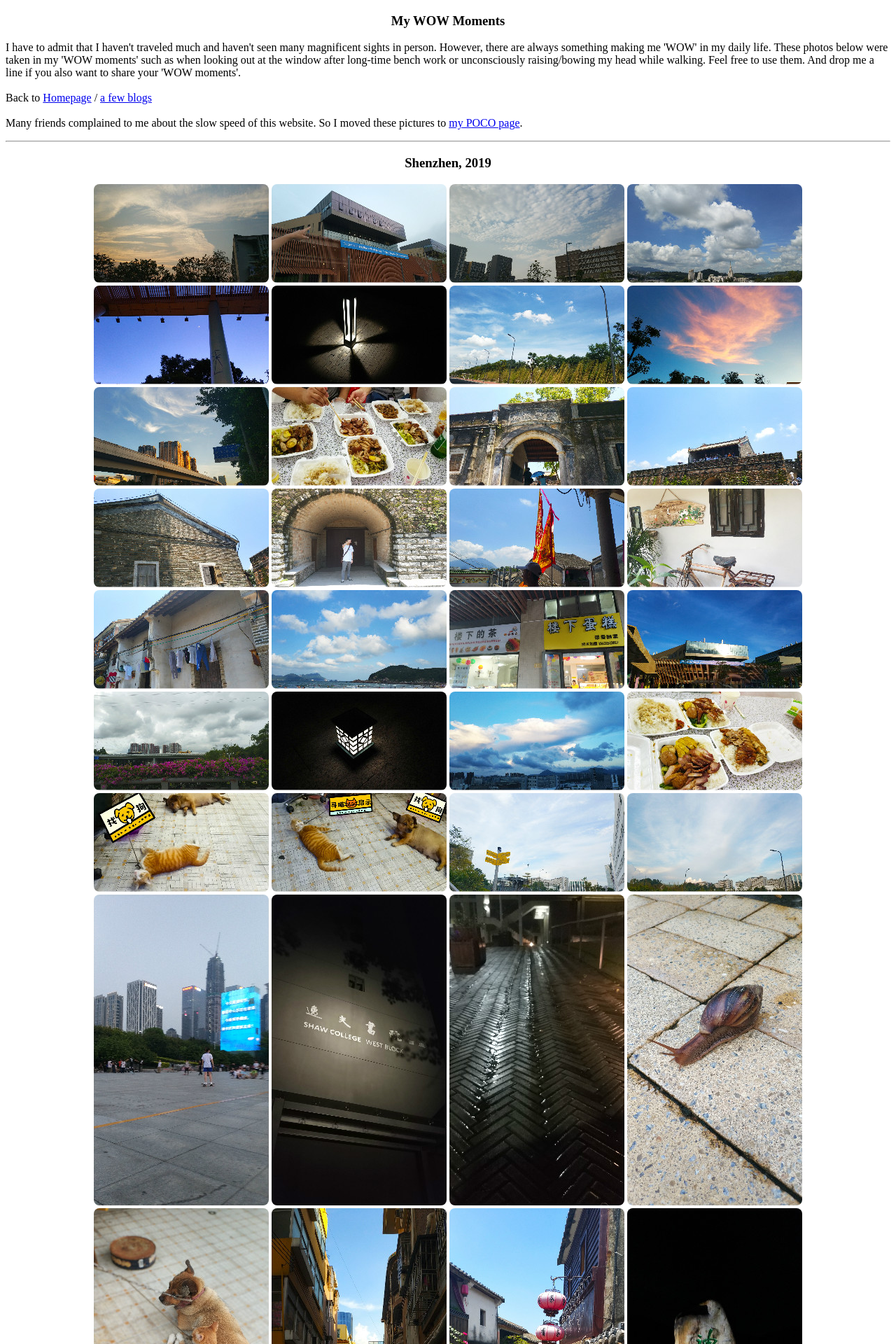
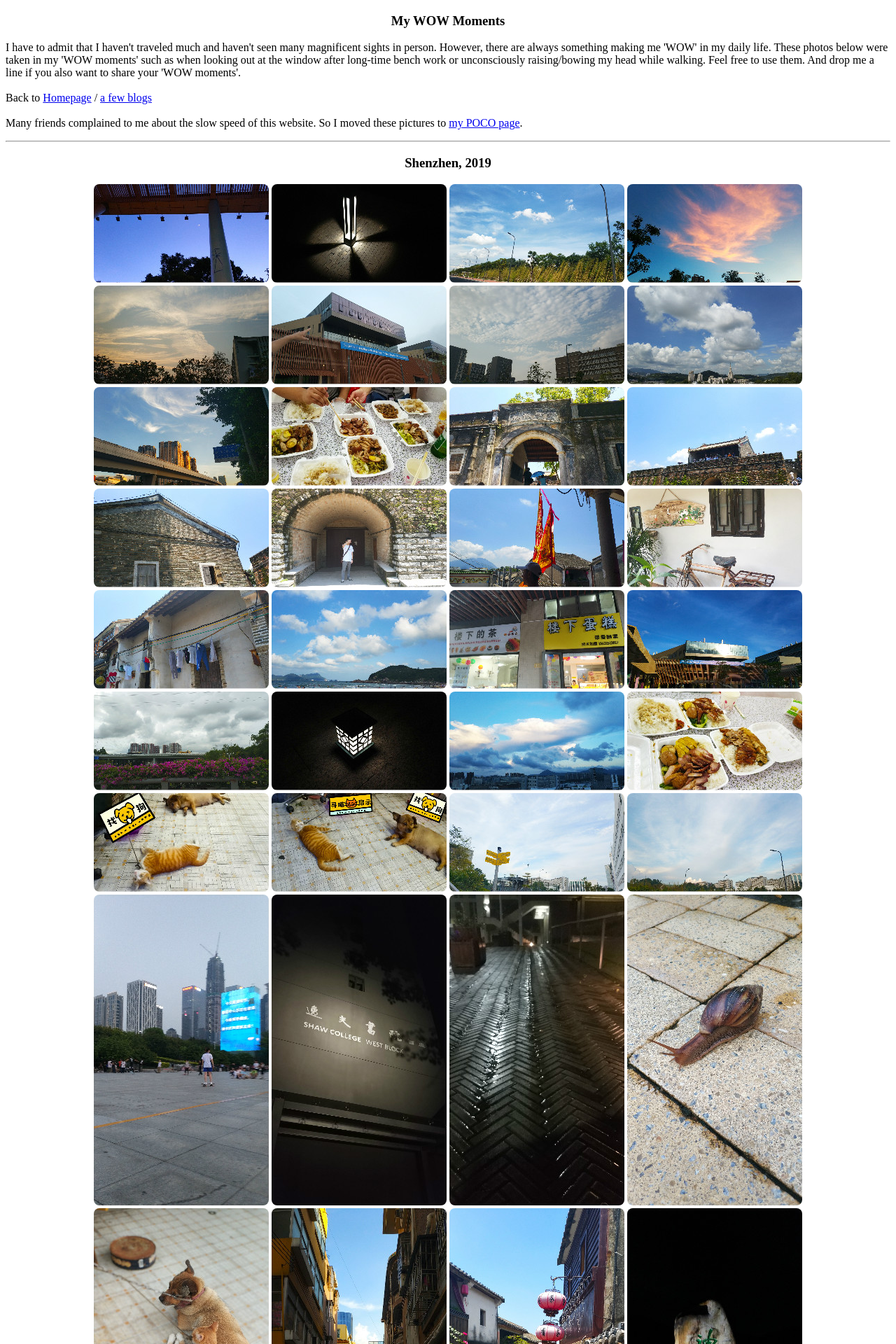
Before and after one commit to PAULYZHENG/paulyzheng.github.io, a Jekyll site: the page photograph/index.html, which Jekyll copies as it is, in a window 1280 px wide. Shown: the top 1920 px of the page at 70% size. Built offline with Jekyll 4.4.1, drawn with Linux system fonts in a browser that asks for light colours.

Commit message:
Update index.html

```diff
--- a/photograph/index.html
+++ b/photograph/index.html
@@ -25,14 +25,14 @@
 
     <h3>Shenzhen, 2019</h3>
     <div >
+      <a class="example-image-link" href="./photo/sz2019005.jpg" data-lightbox="2019" data-title=""><img class="example-image" src="./thumbnail/sz2019005.jpg"/></a>
+      <a class="example-image-link" href="./photo/sz2019006.jpg" data-lightbox="2019" data-title=""><img class="example-image" src="./thumbnail/sz2019006.jpg"/></a>
+      <a class="example-image-link" href="./photo/sz2019007.jpg" data-lightbox="2019" data-title=""><img class="example-image" src="./thumbnail/sz2019007.jpg"/></a>
+      <a class="example-image-link" href="./photo/sz2019008.jpg" data-lightbox="2019" data-title=""><img class="example-image" src="./thumbnail/sz2019008.jpg"/></a>
       <a class="example-image-link" href="./photo/sz2019001.jpg" data-lightbox="2019" data-title=""><img class="example-image" src="./thumbnail/sz2019001.jpg"/></a>
       <a class="example-image-link" href="./photo/sz2019002.jpg" data-lightbox="2019" data-title=""><img class="example-image" src="./thumbnail/sz2019002.jpg"/></a>
       <a class="example-image-link" href="./photo/sz2019003.jpg" data-lightbox="2019" data-title=""><img class="example-image" src="./thumbnail/sz2019003.jpg"/></a>
       <a class="example-image-link" href="./photo/sz2019004.jpg" data-lightbox="2019" data-title=""><img class="example-image" src="./thumbnail/sz2019004.jpg"/></a>
-      <a class="example-image-link" href="./photo/sz2019005.jpg" data-lightbox="2019" data-title=""><img class="example-image" src="./thumbnail/sz2019005.jpg"/></a>
-      <a class="example-image-link" href="./photo/sz2019006.jpg" data-lightbox="2019" data-title=""><img class="example-image" src="./thumbnail/sz2019006.jpg"/></a>
-      <a class="example-image-link" href="./photo/sz2019007.jpg" data-lightbox="2019" data-title=""><img class="example-image" src="./thumbnail/sz2019007.jpg"/></a>
-      <a class="example-image-link" href="./photo/sz2019008.jpg" data-lightbox="2019" data-title=""><img class="example-image" src="./thumbnail/sz2019008.jpg"/></a>
       <a class="example-image-link" href="./photo/sz2019009.jpg" data-lightbox="2019" data-title=""><img class="example-image" src="./thumbnail/sz2019009.jpg"/></a>
       <a class="example-image-link" href="./photo/sz2019010.jpg" data-lightbox="2019" data-title=""><img class="example-image" src="./thumbnail/sz2019010.jpg"/></a>
       <a class="example-image-link" href="./photo/sz2019011.jpg" data-lightbox="2019" data-title=""><img class="example-image" src="./thumbnail/sz2019011.jpg"/></a>
```
